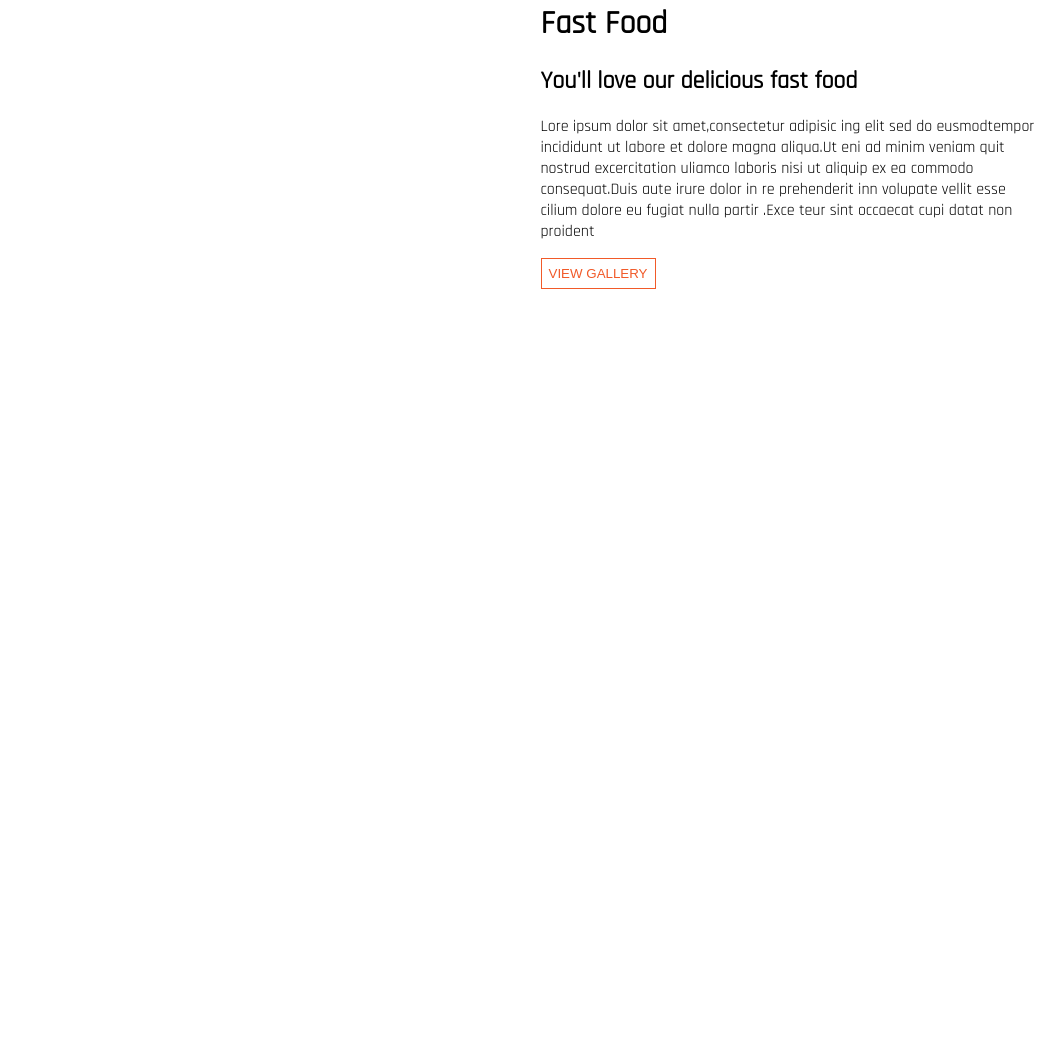
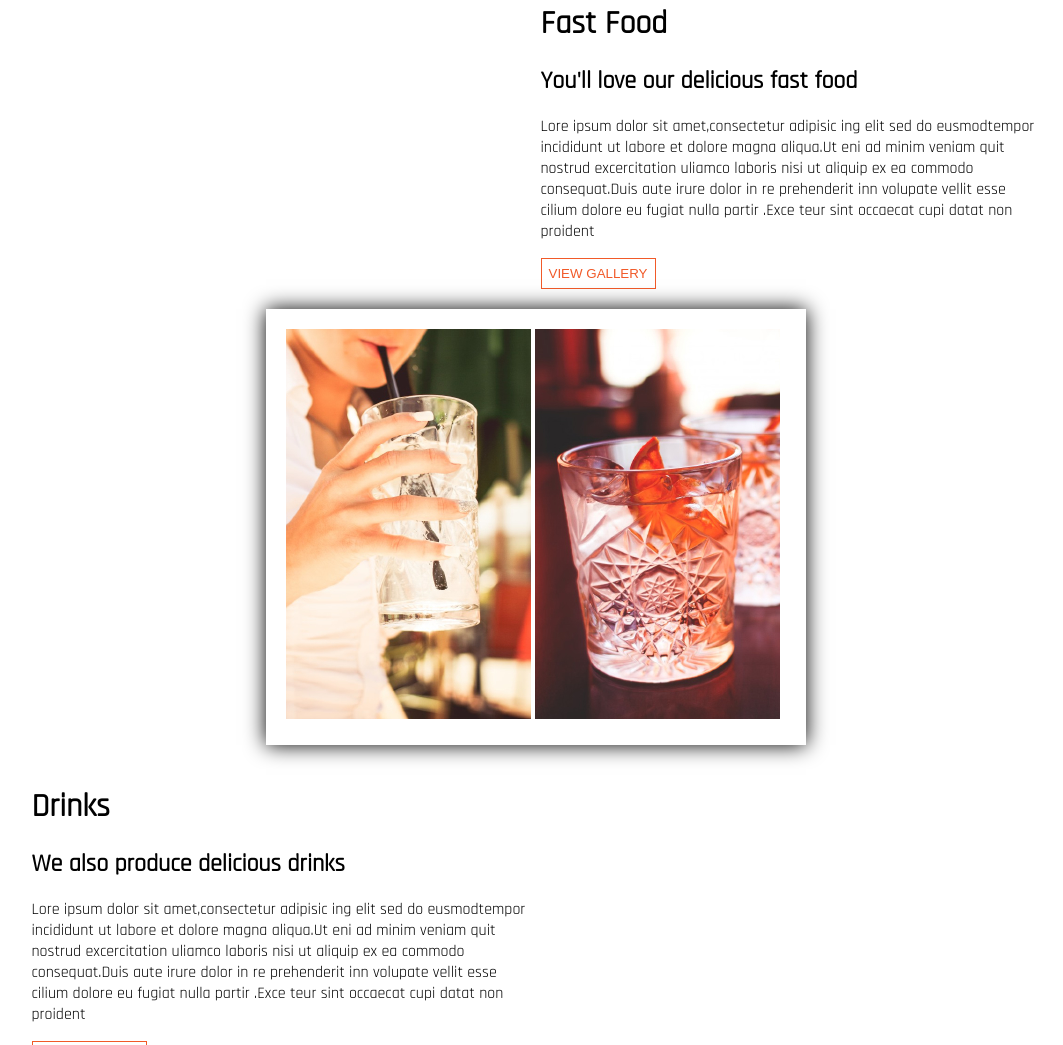
Before and after one commit to MuyaDev/new-anita-kitchen, a plain HTML site: page index.html in a window 1280 px wide. Shown: the part 1340-2385 px from the top of the page, without its empty margins (104-1167 px from the left). Before the commit the page ends 1649 px from the top, so only its background shows below. Drawn offline with Linux system fonts and the light colour scheme.

Commit message:
add drinks images and styles hi,h2 and p tags,add gallery button

```diff
--- a/css/styles.css
+++ b/css/styles.css
@@ -142,7 +142,8 @@
   color: black;
 }
 
-#fastfood {
+#fastfood,
+#fastfood2 {
   padding-top: 30px;
   padding-left: 20px;
   padding-bottom: 30px;
@@ -158,7 +159,9 @@
 }
 
 #fastfood,
-#food {
+#food,
+#fastfood2,
+#food2 {
   width: 500px;
   height: 510x;
   background: white;
@@ -166,19 +169,22 @@
   margin: 0 7.5px;
   text-align: left;
   font-family: 'Rajdhani', sans-serif;
-  padding:20px;
+  padding: 20px;
 }
 
 #food {
   float: right;
 }
 
-#fast1 {
+#fast1,
+#fast2 {
   background: white;
   text-align: center;
   padding: 100px;
 }
-#gallery {
+
+#gallery,
+#gallery2 {
   border-style: solid;
   border-width: thin;
   border-color: #F15A29;
@@ -186,3 +192,13 @@
   background-color: white;
   padding: 7px;
 }
+
+#food2 {
+  float: left
+}
+
+#fastfood2 img {
+  display: inline-table;
+  margin: 0px;
+
+}
--- a/index.html
+++ b/index.html
@@ -69,8 +69,26 @@
       <div class="col-md-6" id="food">
         <h1>Fast Food</h1>
         <h2>You'll love our delicious fast food</h2>
-    <p>Lore ipsum dolor sit amet,consectetur adipisic ing elit sed do eusmodtempor incididunt  ut labore  et dolore magna aliqua.Ut eni ad minim veniam quit nostrud excercitation uliamco laboris nisi ut aliquip ex ea commodo consequat.Duis aute irure dolor in re prehenderit inn volupate vellit esse cilium dolore eu fugiat nulla partir .Exce teur sint occaecat cupi datat non proident</p>
+        <p>Lore ipsum dolor sit amet,consectetur adipisic ing elit sed do eusmodtempor incididunt ut labore et dolore magna
+          aliqua.Ut eni ad minim veniam quit nostrud excercitation uliamco laboris nisi ut aliquip ex ea commodo consequat.Duis
+          aute irure dolor in re prehenderit inn volupate vellit esse cilium dolore eu fugiat nulla partir .Exce teur sint
+          occaecat cupi datat non proident</p>
         <button id="gallery">VIEW GALLERY</button>
+      </div>
+    </div>
+    <div id="fast2">
+      <div id="fastfood2">
+        <img src="img/drink1.jpg" alt="drink1">
+        <img src="img/drink2.jpg" alt="drink2">
+      </div>
+      <div id="food2">
+        <h1>Drinks</h1>
+        <h2>We also produce delicious drinks</h2>
+        <p>Lore ipsum dolor sit amet,consectetur adipisic ing elit sed do eusmodtempor incididunt ut labore et dolore magna
+          aliqua.Ut eni ad minim veniam quit nostrud excercitation uliamco laboris nisi ut aliquip ex ea commodo consequat.Duis
+          aute irure dolor in re prehenderit inn volupate vellit esse cilium dolore eu fugiat nulla partir .Exce teur sint
+          occaecat cupi datat non proident</p>
+        <button id="gallery2">VIEW GALLERY</button>
       </div>
     </div>
   </div>
```
Lines whose indentation alone changed are shown as unchanged.
